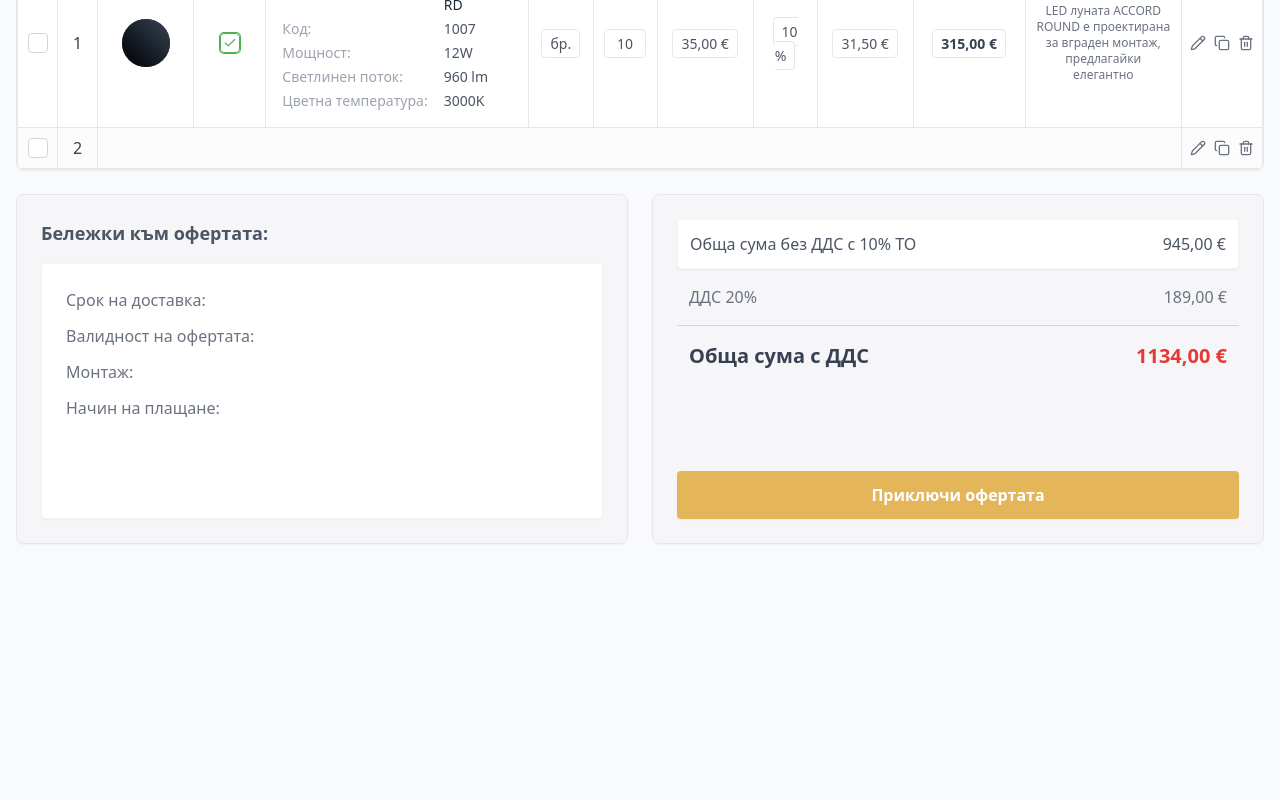
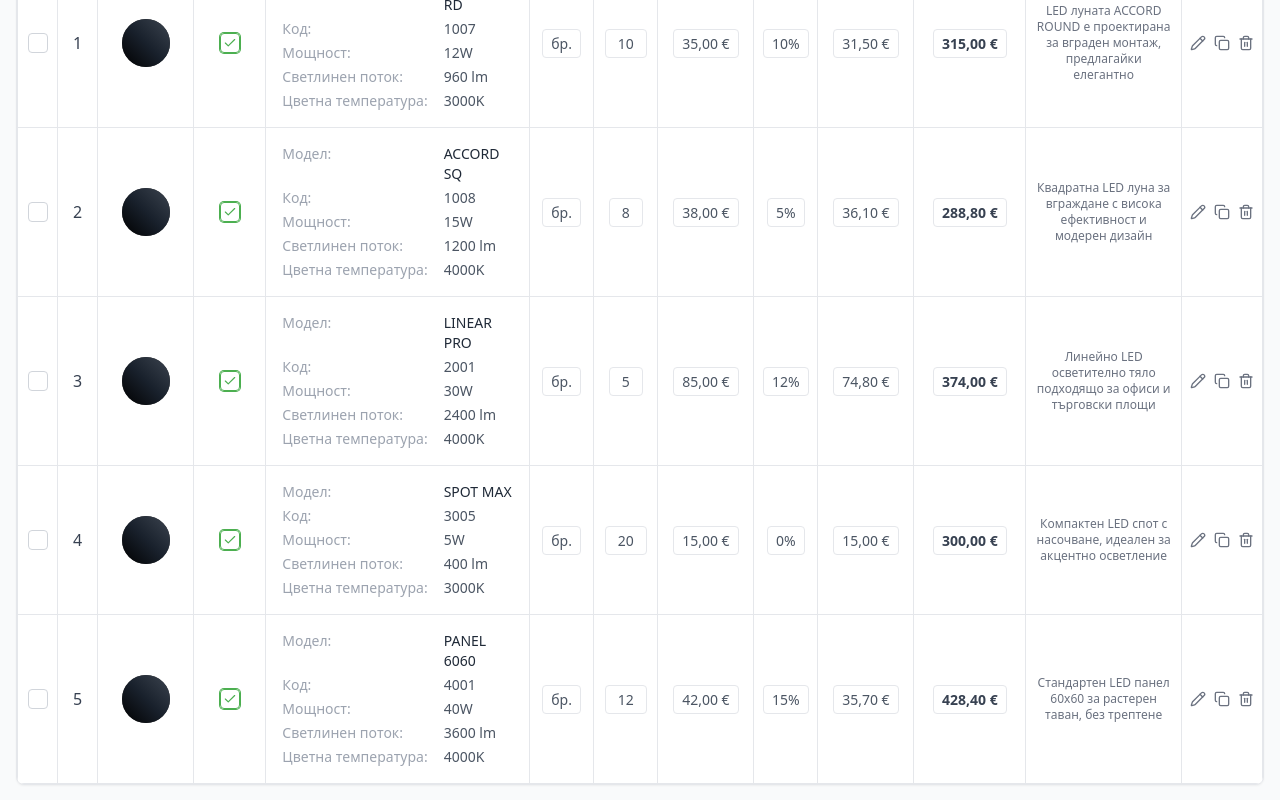
Before and after one commit to EDermendjiev/PolarisDemo, a React (Vite) app: page / in a window 1280 px wide. Shown: the part 740-1540 px from the top of the page. Before the commit the page ends 1316 px from the top, so only its background shows below. Built offline with nearby package versions, Linux system fonts and the light colour scheme.

Commit message:
feat: create ProductTable component to render product data with calculated prices and management actions.

```diff
--- a/src/components/ProductTable.tsx
+++ b/src/components/ProductTable.tsx
@@ -4,7 +4,78 @@ interface ProductTableProps {
     onEdit: () => void;
 }
 
+const PRODUCTS = [
+    {
+        id: 1,
+        model: "ACCORD RD",
+        code: "1007",
+        power: "12W",
+        flux: "960 lm",
+        colorTemp: "3000K",
+        quantity: 10,
+        unitPrice: 35.00,
+        discount: 10,
+        description: "LED луната ACCORD ROUND е проектирана за вграден монтаж, предлагайки елегантно"
+    },
+    {
+        id: 2,
+        model: "ACCORD SQ",
+        code: "1008",
+        power: "15W",
+        flux: "1200 lm",
+        colorTemp: "4000K",
+        quantity: 8,
+        unitPrice: 38.00,
+        discount: 5,
+        description: "Квадратна LED луна за вграждане с висока ефективност и модерен дизайн"
+    },
+    {
+        id: 3,
+        model: "LINEAR PRO",
+        code: "2001",
+        power: "30W",
+        flux: "2400 lm",
+        colorTemp: "4000K",
+        quantity: 5,
+        unitPrice: 85.00,
+        discount: 12,
+        description: "Линейно LED осветително тяло подходящо за офиси и търговски площи"
+    },
+    {
+        id: 4,
+        model: "SPOT MAX",
+        code: "3005",
+        power: "5W",
+        flux: "400 lm",
+        colorTemp: "3000K",
+        quantity: 20,
+        unitPrice: 15.00,
+        discount: 0,
+        description: "Компактен LED спот с насочване, идеален за акцентно осветление"
+    },
+    {
+        id: 5,
+        model: "PANEL 6060",
+        code: "4001",
+        power: "40W",
+        flux: "3600 lm",
+        colorTemp: "4000K",
+        quantity: 12,
+        unitPrice: 42.00,
+        discount: 15,
+        description: "Стандартен LED панел 60x60 за растерен таван, без трептене"
+    }
+];
+
 const ProductTable = ({ onEdit }: ProductTableProps) => {
+    const calculatePrice = (price: number, discount: number) => {
+        return price * (1 - discount / 100);
+    };
+
+    const formatCurrency = (value: number) => {
+        return value.toFixed(2).replace('.', ',') + ' €';
+    };
+
     return (
         <div className="bg-white rounded-lg shadow-sm border border-gray-200 overflow-hidden">
             {/* Table Header Action */}
@@ -55,12 +126,16 @@ const ProductTable = ({ onEdit }: ProductTableProps) => {
                         </tr>
                     </thead>
                     <tbody>
-                        {/* Data Row */}
-                        <tr className="bg-white hover:bg-gray-50">
+                        {PRODUCTS.map((product, index) => {
+                            const finalPrice = calculatePrice(product.unitPrice, product.discount);
+                            const total = finalPrice * product.quantity;
+
+                            return (
+                                <tr key={product.id} className="bg-white hover:bg-gray-50">
                                     <td className="p-2 border border-gray-200 text-center align-middle">
                                         <div className="w-5 h-5 border border-gray-300 rounded mx-auto bg-white"></div>
                                     </td>
-                            <td className="p-2 border border-gray-200 text-center text-gray-700 align-middle">1</td>
+                                    <td className="p-2 border border-gray-200 text-center text-gray-700 align-middle">{index + 1}</td>
                                     <td className="p-2 border border-gray-200 text-center align-middle">
                                         {/* Product Image Placeholder */}
                                         <div className="w-12 h-12 bg-black rounded-full mx-auto relative overflow-hidden">
@@ -73,37 +148,37 @@ const ProductTable = ({ onEdit }: ProductTableProps) => {
                                     <td className="p-4 border border-gray-200 align-middle">
                                         <div className="grid grid-cols-[max-content_auto] gap-x-4 gap-y-1 text-sm text-gray-600">
                                             <span className="text-gray-400">Модел:</span>
-                                    <span className="font-medium text-gray-800">ACCORD RD</span>
+                                            <span className="font-medium text-gray-800">{product.model}</span>
                                             <span className="text-gray-400">Код:</span>
-                                    <span>1007</span>
+                                            <span>{product.code}</span>
                                             <span className="text-gray-400">Мощност:</span>
-                                    <span>12W</span>
+                                            <span>{product.power}</span>
                                             <span className="text-gray-400">Светлинен поток:</span>
-                                    <span>960 lm</span>
+                                            <span>{product.flux}</span>
                                             <span className="text-gray-400">Цветна температура:</span>
-                                    <span>3000K</span>
+                                            <span>{product.colorTemp}</span>
                                         </div>
                                     </td>
                                     <td className="p-2 border border-gray-200 text-center align-middle">
                                         <span className="px-2 py-1 rounded border border-gray-200 bg-white text-sm text-gray-600">бр.</span>
                                     </td>
                                     <td className="p-2 border border-gray-200 text-center align-middle">
-                                <span className="px-3 py-1 rounded border border-gray-200 bg-white text-sm text-gray-600">10</span>
+                                        <span className="px-3 py-1 rounded border border-gray-200 bg-white text-sm text-gray-600">{product.quantity}</span>
                                     </td>
                                     <td className="p-2 border border-gray-200 text-center align-middle">
-                                <span className="px-2 py-1 rounded border border-gray-200 bg-white text-sm text-gray-600">35,00 €</span>
+                                        <span className="px-2 py-1 rounded border border-gray-200 bg-white text-sm text-gray-600">{formatCurrency(product.unitPrice)}</span>
                                     </td>
                                     <td className="p-2 border border-gray-200 text-center align-middle">
-                                <span className="px-2 py-1 rounded border border-gray-200 bg-white text-sm text-gray-600">10 %</span>
+                                        <span className="px-2 py-1 rounded border border-gray-200 bg-white text-sm text-gray-600">{product.discount}%</span>
                                     </td>
                                     <td className="p-2 border border-gray-200 text-center align-middle">
-                                <span className="px-2 py-1 rounded border border-gray-200 bg-white text-sm text-gray-600">31,50 €</span>
+                                        <span className="px-2 py-1 rounded border border-gray-200 bg-white text-sm text-gray-600">{formatCurrency(finalPrice)}</span>
                                     </td>
                                     <td className="p-2 border border-gray-200 text-center align-middle">
-                                <span className="px-2 py-1 rounded border border-gray-200 bg-white text-sm font-semibold text-gray-700">315,00 €</span>
+                                        <span className="px-2 py-1 rounded border border-gray-200 bg-white text-sm font-semibold text-gray-700">{formatCurrency(total)}</span>
                                     </td>
                                     <td className="p-2 border border-gray-200 text-center text-xs text-gray-500 align-middle max-w-[200px]">
-                                LED луната ACCORD ROUND е проектирана за вграден монтаж, предлагайки елегантно
+                                        {product.description}
                                     </td>
                                     <td className="p-2 border border-gray-200 align-middle">
                                         <div className="flex space-x-2 justify-center">
@@ -117,21 +192,8 @@ const ProductTable = ({ onEdit }: ProductTableProps) => {
                                         </div>
                                     </td>
                                 </tr>
-                        {/* Empty/Alternate rows could be added here */}
-                        <tr className="bg-gray-50/50">
-                            <td className="p-2 border border-gray-200 text-center align-middle">
-                                <div className="w-5 h-5 border border-gray-300 rounded mx-auto bg-white"></div>
-                            </td>
-                            <td className="p-2 border border-gray-200 text-center text-gray-700 align-middle">2</td>
-                            <td colSpan={10} className="p-2 border border-gray-200"></td>
-                            <td className="p-2 border border-gray-200 align-middle">
-                                <div className="flex space-x-2 justify-center">
-                                    <Pencil size={16} className="text-gray-500 hover:text-gray-700 cursor-pointer" />
-                                    <Copy size={16} className="text-gray-500 hover:text-gray-700 cursor-pointer" />
-                                    <Trash2 size={16} className="text-gray-500 hover:text-danger cursor-pointer" />
-                                </div>
-                            </td>
-                        </tr>
+                            );
+                        })}
                     </tbody>
                 </table>
             </div>
```
Lines whose indentation alone changed are shown as unchanged.
